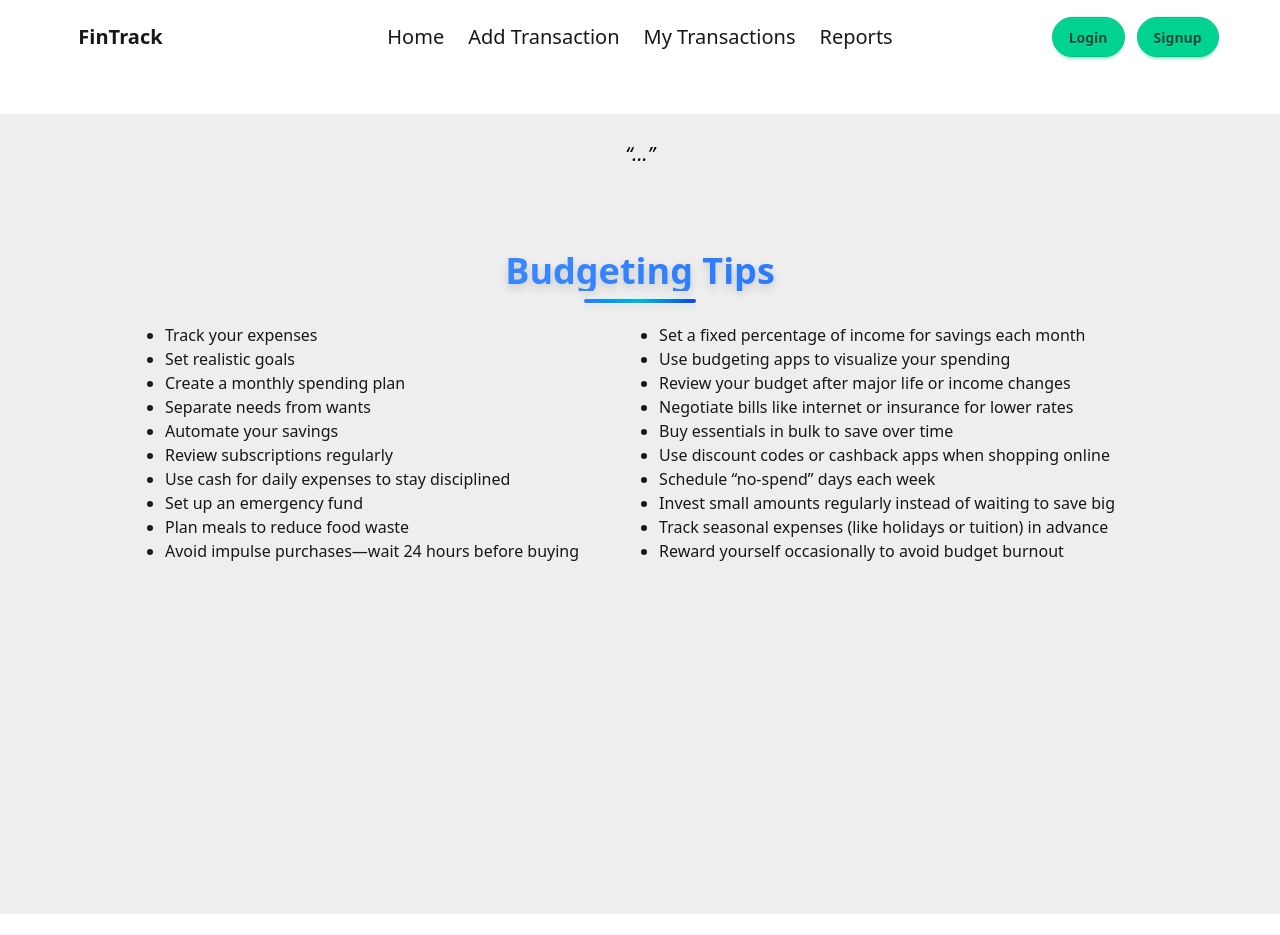
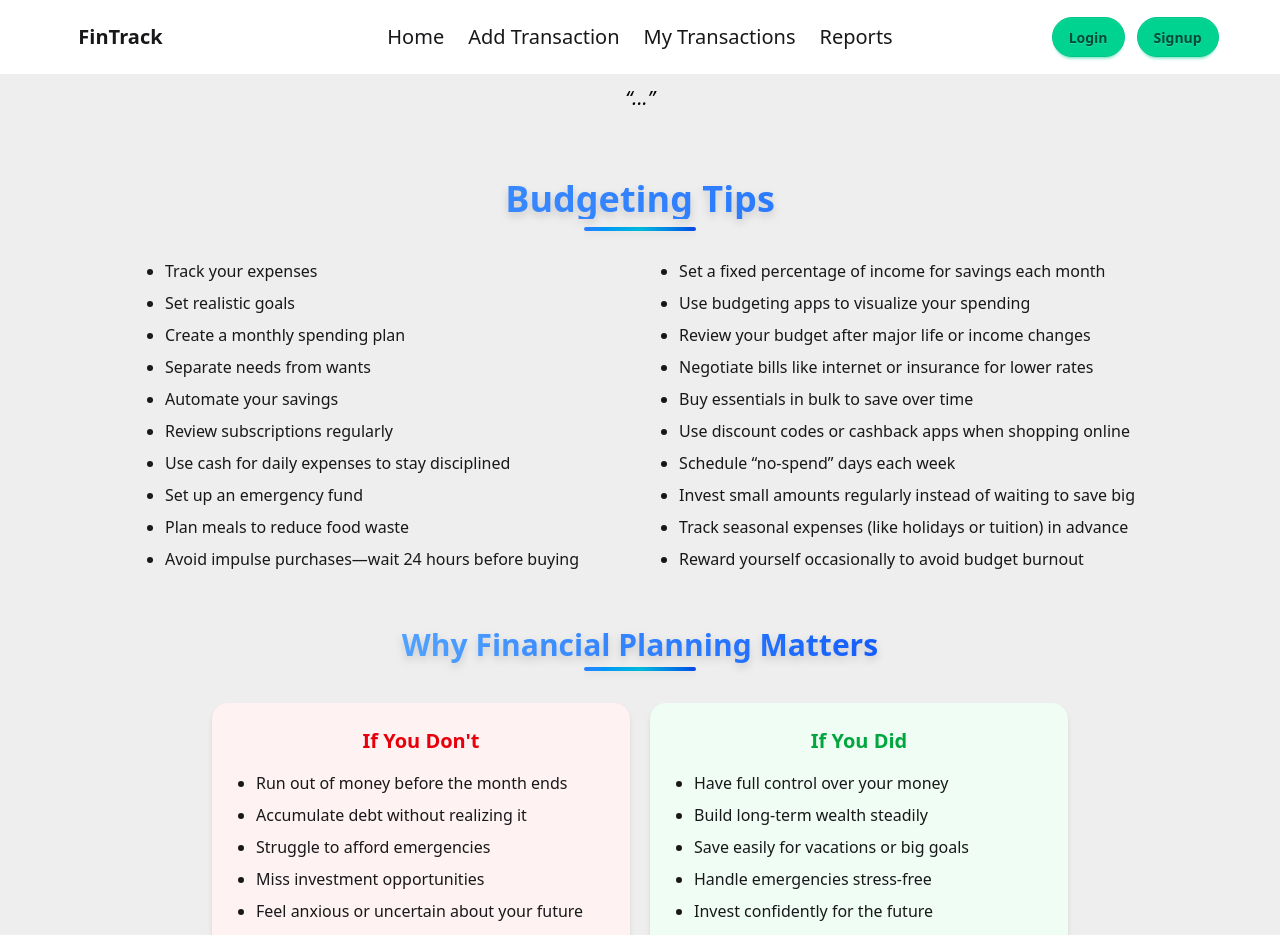
Before and after one commit to BrainlessDip/FinTrackClient, a React (Vite) app: page / in a window 1280 px wide. Shown: the top 935 px of the page. Before the commit the page ends 914 px from the top, so only its background shows below. Built offline with nearby package versions, Linux system fonts and the light colour scheme; no server answers.

Commit message:
feat: add Financial Planning component

```diff
--- a/src/components/BudgetingTips.jsx
+++ b/src/components/BudgetingTips.jsx
@@ -8,9 +8,9 @@ const BudgetingTips = () => {
       </h2>
       <div className="w-28 h-1 mx-auto mt-1 bg-linear-to-r from-blue-500 via-cyan-500 to-blue-700 dark:from-purple-400 dark:via-pink-400 dark:to-orange-300 rounded-full shadow-md"></div>
 
-      <div className="flex justify-center items-center font-medium gap-20 mt-5">
+      <div className="flex justify-center items-start flex-col md:flex-row font-medium gap-2 md:gap-20 mt-5 p-2">
         <div>
-          <ul className="list-disc">
+          <ul className="list-disc text-left space-y-2 ml-5">
             <li>Track your expenses</li>
             <li>Set realistic goals</li>
             <li>Create a monthly spending plan</li>
@@ -24,7 +24,7 @@ const BudgetingTips = () => {
           </ul>
         </div>
         <div>
-          <ul className="list-disc">
+          <ul className="list-disc text-left space-y-2 ml-5">
             <li>Set a fixed percentage of income for savings each month</li>
             <li>Use budgeting apps to visualize your spending</li>
             <li>Review your budget after major life or income changes</li>
--- /dev/null
+++ b/src/components/FinancialPlanning.jsx
@@ -0,0 +1,77 @@
+import React from "react";
+
+const FinancialPlanning = () => {
+  return (
+    <div>
+      <div className="flex flex-col items-center text-center my-12">
+        <h2 className="text-2xl sm:text-3xl font-extrabold text-transparent bg-clip-text bg-linear-to-r from-blue-400 to-blue-600 drop-shadow-lg text-center dark:text-white">
+          Why Financial Planning Matters
+        </h2>
+        <div className="w-28 h-1 mx-auto mt-1 bg-linear-to-r from-blue-500 via-cyan-500 to-blue-700 dark:from-purple-400 dark:via-pink-400 dark:to-orange-300 rounded-full shadow-md mb-3"></div>
+        <div className="flex flex-col md:flex-row justify-center items-center gap-5 p-5 w-full max-w-4xl font-medium">
+          <div className="bg-red-50 dark:bg-red-900/20 rounded-2xl p-6 shadow-md flex-1">
+            <h3 className="text-xl font-bold text-red-600 mb-4">
+              If You Don't
+            </h3>
+            <ul className="list-disc text-left space-y-2 ml-5">
+              <li>Run out of money before the month ends</li>
+              <li>Accumulate debt without realizing it</li>
+              <li>Struggle to afford emergencies</li>
+              <li>Miss investment opportunities</li>
+              <li>Feel anxious or uncertain about your future</li>
+              <li>Live paycheck to paycheck</li>
+            </ul>
+          </div>
+          <div className="bg-green-50 dark:bg-green-900/20 rounded-2xl p-6 shadow-md flex-1">
+            <h3 className="text-xl font-bold text-green-600 mb-4">
+              If You Did
+            </h3>
+            <ul className="list-disc text-left space-y-2 ml-5">
+              <li>Have full control over your money</li>
+              <li>Build long-term wealth steadily</li>
+              <li>Save easily for vacations or big goals</li>
+              <li>Handle emergencies stress-free</li>
+              <li>Invest confidently for the future</li>
+              <li>Enjoy peace of mind and financial freedom</li>
+            </ul>
+          </div>
+        </div>
+      </div>
+    </div>
+  );
+};
+
+export default FinancialPlanning;
+<div className="flex flex-col items-center text-center my-12">
+  <h2 className="text-3xl font-semibold mb-10">
+    Why Financial Planning Matters
+  </h2>
+
+  <div className="flex flex-col md:flex-row justify-center items-start gap-16 w-full max-w-4xl">
+    {/* If You Don’t */}
+    <div className="bg-red-50 dark:bg-red-900/20 rounded-2xl p-6 shadow-md flex-1">
+      <h3 className="text-xl font-bold text-red-600 mb-4">If You Don’t</h3>
+      <ul className="list-disc text-left space-y-2 ml-5">
+        <li>Run out of money before the month ends</li>
+        <li>Accumulate debt without realizing it</li>
+        <li>Struggle to afford emergencies</li>
+        <li>Miss investment opportunities</li>
+        <li>Feel anxious or uncertain about your future</li>
+        <li>Live paycheck to paycheck</li>
+      </ul>
+    </div>
+
+    {/* If You Did */}
+    <div className="bg-green-50 dark:bg-green-900/20 rounded-2xl p-6 shadow-md flex-1">
+      <h3 className="text-xl font-bold text-green-600 mb-4">If You Did</h3>
+      <ul className="list-disc text-left space-y-2 ml-5">
+        <li>Have full control over your money</li>
+        <li>Build long-term wealth steadily</li>
+        <li>Save easily for vacations or big goals</li>
+        <li>Handle emergencies stress-free</li>
+        <li>Invest confidently for the future</li>
+        <li>Enjoy peace of mind and financial freedom</li>
+      </ul>
+    </div>
+  </div>
+</div>;
--- a/src/components/MotivationalTagline.jsx
+++ b/src/components/MotivationalTagline.jsx
@@ -25,7 +25,7 @@ const MotivationalTagline = () => {
   }, []);
 
   return (
-    <div className="w-11/12 mx-auto mt-10 p-6 rounded-2xl dark:text-white text-black text-center">
+    <div className="w-11/12 mx-auto p-2 rounded-2xl dark:text-white text-black text-center">
       <p className="text-xl italic leading-relaxed mb-4">“{quote.quote}”</p>
     </div>
   );
--- a/src/pages/Home.jsx
+++ b/src/pages/Home.jsx
@@ -3,15 +3,17 @@ import Overview from "../components/Overview";
 import useAuth from "./../hooks/useAuth";
 import MotivationalTagline from "../components/MotivationalTagline";
 import BudgetingTips from "../components/BudgetingTips";
+import FinancialPlanning from "../components/FinancialPlanning";
 
 const Home = () => {
   const { user } = useAuth();
 
   return (
-    <div className="bg-base-300 h-screen">
+    <div className="bg-base-300">
       <MotivationalTagline />
       {user && <Overview />}
       <BudgetingTips />
+      <FinancialPlanning />
     </div>
   );
 };
--- a/src/pages/Login.jsx
+++ b/src/pages/Login.jsx
@@ -88,7 +88,7 @@ const Login = () => {
 
   return (
     <>
-      <div className="flex justify-center items-center flex-col relative min-h-[calc(100vh-64px)] md:min-h-[calc(100vh-74px)]">
+      <div className="flex bg-base-300 justify-center items-center flex-col relative min-h-[calc(100vh-64px)] md:min-h-[calc(100vh-74px)]">
         <fieldset className="fieldset bg-base-200 border-base-300 rounded-box w-xs border p-4">
           <legend className="fieldset-legend text-4xl">Login</legend>
           <form onSubmit={handleEmailSignin}>
--- a/src/pages/Register.jsx
+++ b/src/pages/Register.jsx
@@ -47,7 +47,7 @@ const Register = () => {
   }, []);
 
   return (
-    <div className="flex justify-center items-center flex-col relative min-h-[calc(100vh-64px)] md:min-h-[calc(100vh-74px)]">
+    <div className="flex  bg-base-300 justify-center items-center flex-col relative min-h-[calc(100vh-64px)] md:min-h-[calc(100vh-74px)]">
       <fieldset className="fieldset bg-base-200 border-base-300 rounded-box w-xs border p-4">
         <legend className="fieldset-legend text-4xl">Register</legend>
         <form onSubmit={registerUser}>
```
